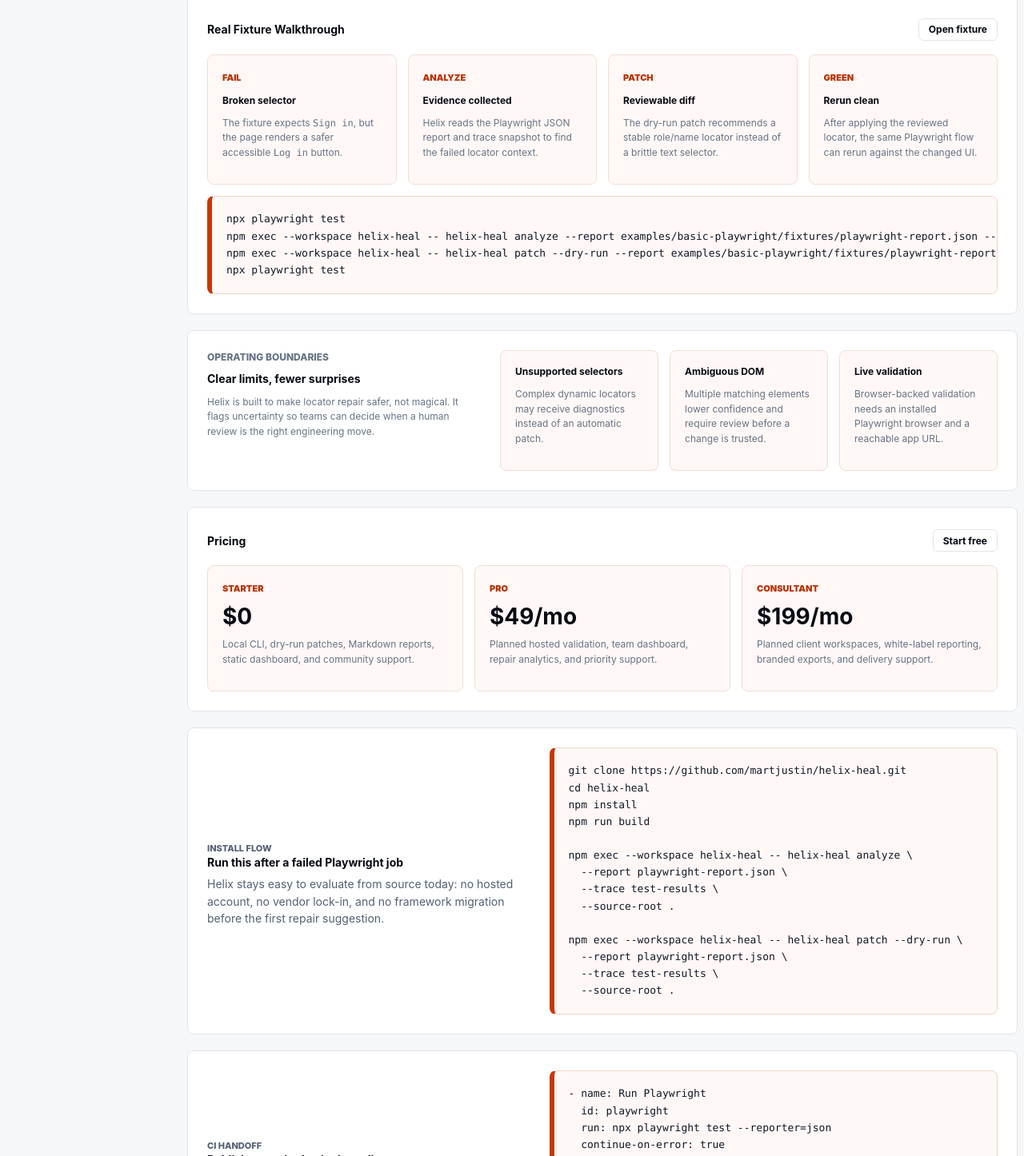
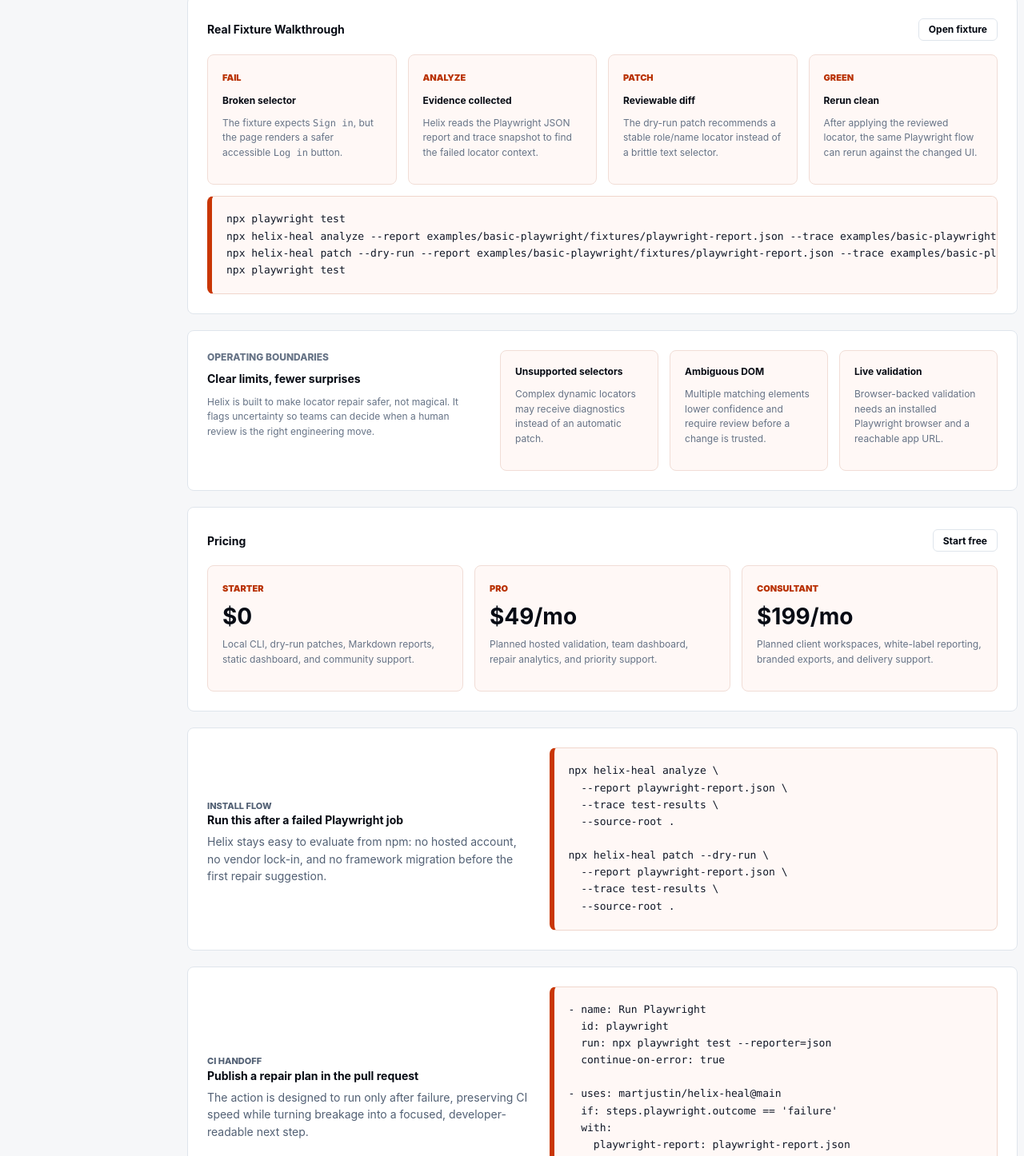
Before and after one commit to martjustin/helix-heal, a website: page site/index.html in a window 1280 px wide. Shown: the part 1713-3159 px from the top of the page at 80% size. Drawn offline with Linux system fonts and the light colour scheme.

Commit message:
Switch launch flow to npx install

```diff
--- a/site/index.html
+++ b/site/index.html
@@ -339,8 +339,8 @@
               </article>
             </div>
             <pre><code>npx playwright test
-npm exec --workspace helix-heal -- helix-heal analyze --report examples/basic-playwright/fixtures/playwright-report.json --trace examples/basic-playwright/fixtures/real-trace --source-root examples/basic-playwright
-npm exec --workspace helix-heal -- helix-heal patch --dry-run --report examples/basic-playwright/fixtures/playwright-report.json --trace examples/basic-playwright/fixtures/real-trace --source-root examples/basic-playwright
+npx helix-heal analyze --report examples/basic-playwright/fixtures/playwright-report.json --trace examples/basic-playwright/fixtures/real-trace --source-root examples/basic-playwright
+npx helix-heal patch --dry-run --report examples/basic-playwright/fixtures/playwright-report.json --trace examples/basic-playwright/fixtures/real-trace --source-root examples/basic-playwright
 npx playwright test</code></pre>
           </section>
 
@@ -389,21 +389,16 @@
               <p class="eyebrow">Install Flow</p>
               <h2 id="install-title">Run this after a failed Playwright job</h2>
               <p>
-                Helix stays easy to evaluate from source today: no hosted account, no vendor lock-in,
+                Helix stays easy to evaluate from npm: no hosted account, no vendor lock-in,
                 and no framework migration before the first repair suggestion.
               </p>
             </div>
-            <pre><code>git clone https://github.com/martjustin/helix-heal.git
-cd helix-heal
-npm install
-npm run build
-
-npm exec --workspace helix-heal -- helix-heal analyze \
+            <pre><code>npx helix-heal analyze \
   --report playwright-report.json \
   --trace test-results \
   --source-root .
 
-npm exec --workspace helix-heal -- helix-heal patch --dry-run \
+npx helix-heal patch --dry-run \
   --report playwright-report.json \
   --trace test-results \
   --source-root .</code></pre>
```
Also changed, not shown: docs/failing-fixture-walkthrough.md (+2 -2 lines), README.md.
